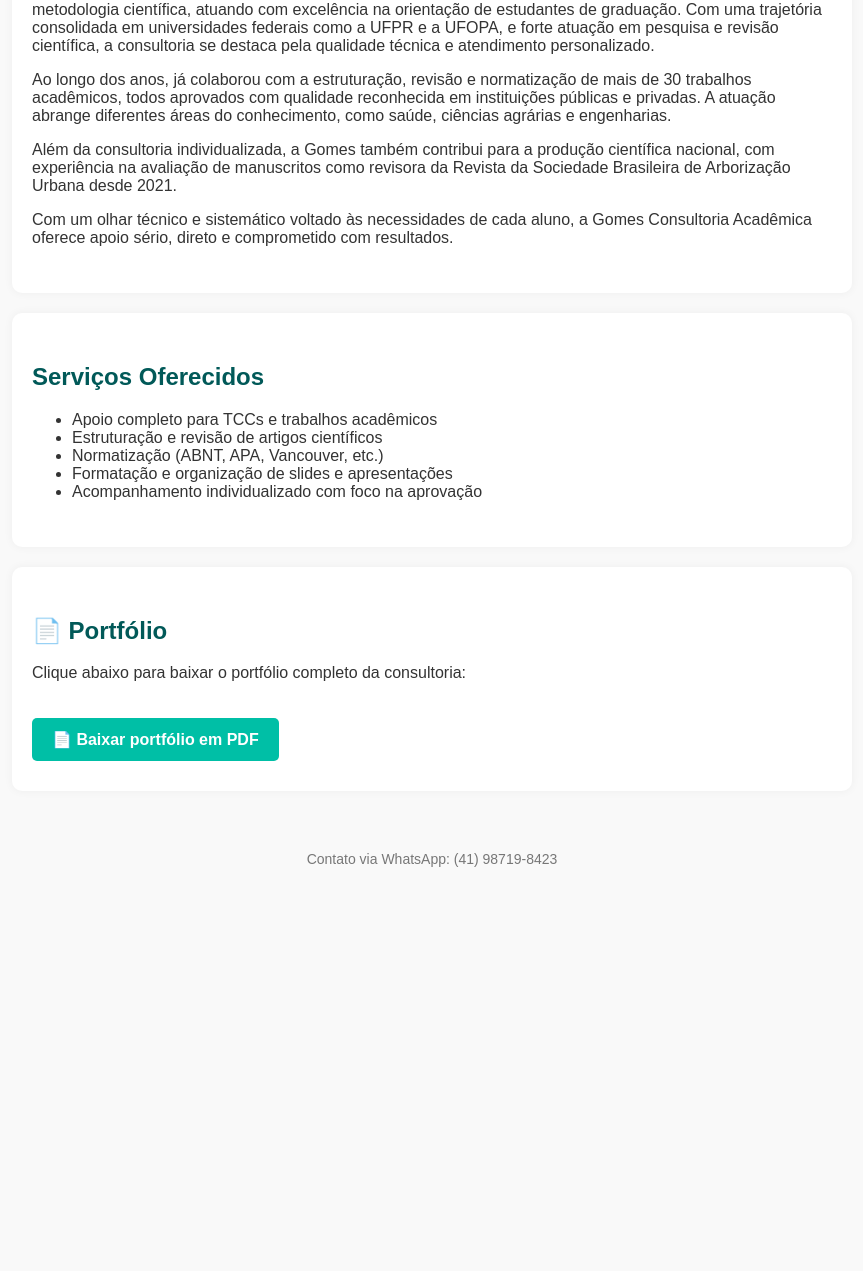
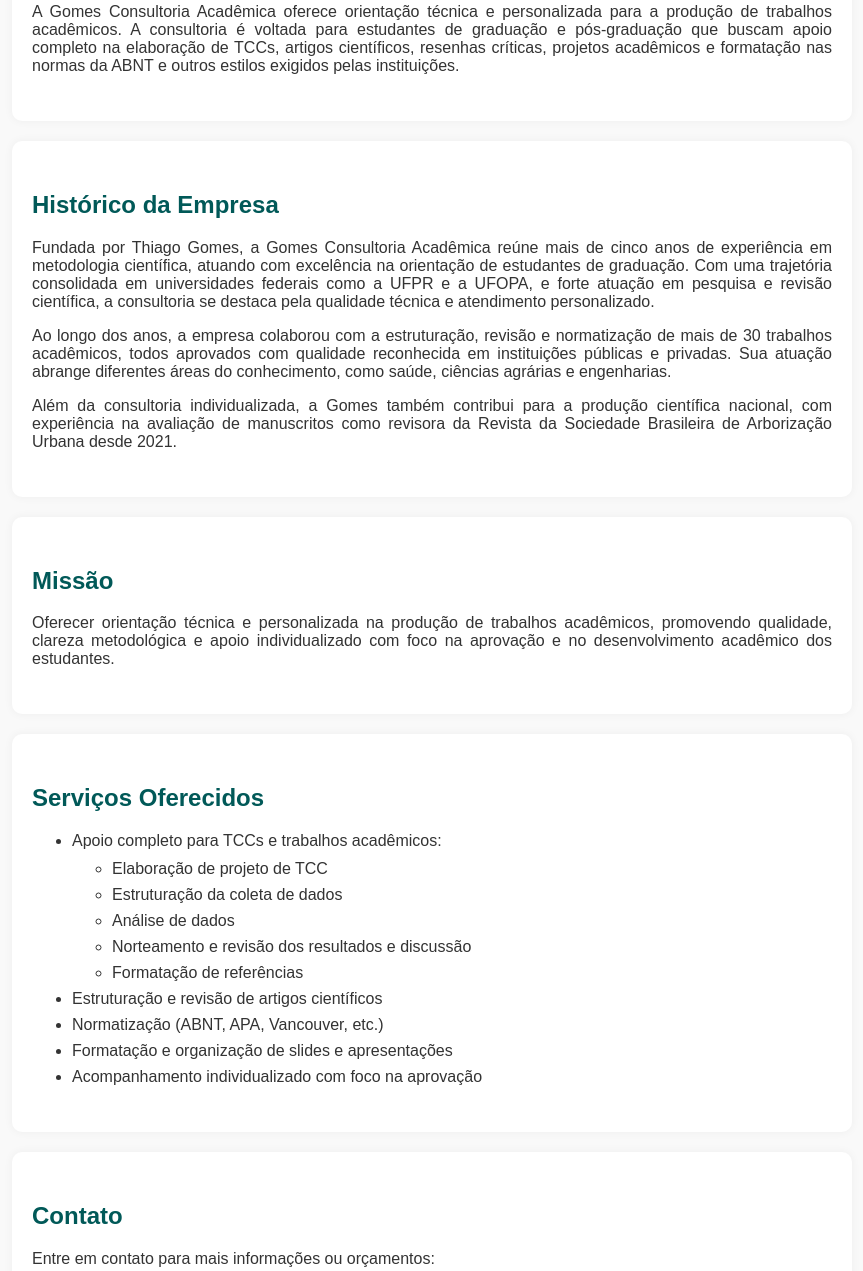
Before and after one commit to GomesConsultoria/Gomesconsultoria, a plain HTML site: page index.html in a window 1280 px wide. Shown: the part 466-1737 px from the top of the page, without its empty margins (208-1071 px from the left). Before the commit the page ends 1353 px from the top, so only its background shows below. Drawn offline with Linux system fonts and the light colour scheme.

Commit message:
Add files via upload

```diff
--- a/index.html
+++ b/index.html
@@ -19,7 +19,7 @@
             text-align: center;
         }
         header img {
-            max-width: 180px;
+            max-width: 200px;
             margin-bottom: 10px;
         }
         h1 {
@@ -34,6 +34,7 @@
             margin-top: 20px;
             border-radius: 10px;
             box-shadow: 0 0 10px rgba(0,0,0,0.05);
+            text-align: justify;
         }
         h2 {
             color: #015958;
@@ -42,15 +43,8 @@
             text-align: left;
             margin-top: 10px;
         }
-        .botao-download {
-            display: inline-block;
-            background-color: #00bfa6;
-            color: white;
-            padding: 12px 20px;
-            text-decoration: none;
-            border-radius: 5px;
-            font-weight: bold;
-            margin-top: 20px;
+        ul li {
+            margin-bottom: 8px;
         }
         footer {
             text-align: center;
@@ -69,17 +63,35 @@
     </header>
 
     <section>
-        <h2>Sobre a Consultoria</h2>
+        <h2>Apresentação</h2>
+        <p>A Gomes Consultoria Acadêmica oferece orientação técnica e personalizada para a produção de trabalhos acadêmicos. A consultoria é voltada para estudantes de graduação e pós-graduação que buscam apoio completo na elaboração de TCCs, artigos científicos, resenhas críticas, projetos acadêmicos e formatação nas normas da ABNT e outros estilos exigidos pelas instituições.</p>
+    </section>
+
+    <section>
+        <h2>Histórico da Empresa</h2>
         <p>Fundada por Thiago Gomes, a Gomes Consultoria Acadêmica reúne mais de cinco anos de experiência em metodologia científica, atuando com excelência na orientação de estudantes de graduação. Com uma trajetória consolidada em universidades federais como a UFPR e a UFOPA, e forte atuação em pesquisa e revisão científica, a consultoria se destaca pela qualidade técnica e atendimento personalizado.</p>
-        <p>Ao longo dos anos, já colaborou com a estruturação, revisão e normatização de mais de 30 trabalhos acadêmicos, todos aprovados com qualidade reconhecida em instituições públicas e privadas. A atuação abrange diferentes áreas do conhecimento, como saúde, ciências agrárias e engenharias.</p>
+        <p>Ao longo dos anos, a empresa colaborou com a estruturação, revisão e normatização de mais de 30 trabalhos acadêmicos, todos aprovados com qualidade reconhecida em instituições públicas e privadas. Sua atuação abrange diferentes áreas do conhecimento, como saúde, ciências agrárias e engenharias.</p>
         <p>Além da consultoria individualizada, a Gomes também contribui para a produção científica nacional, com experiência na avaliação de manuscritos como revisora da Revista da Sociedade Brasileira de Arborização Urbana desde 2021.</p>
-        <p>Com um olhar técnico e sistemático voltado às necessidades de cada aluno, a Gomes Consultoria Acadêmica oferece apoio sério, direto e comprometido com resultados.</p>
+    </section>
+
+    <section>
+        <h2>Missão</h2>
+        <p>Oferecer orientação técnica e personalizada na produção de trabalhos acadêmicos, promovendo qualidade, clareza metodológica e apoio individualizado com foco na aprovação e no desenvolvimento acadêmico dos estudantes.</p>
     </section>
 
     <section>
         <h2>Serviços Oferecidos</h2>
         <ul>
-            <li>Apoio completo para TCCs e trabalhos acadêmicos</li>
+            <li>
+                Apoio completo para TCCs e trabalhos acadêmicos:
+                <ul>
+                    <li>Elaboração de projeto de TCC</li>
+                    <li>Estruturação da coleta de dados</li>
+                    <li>Análise de dados</li>
+                    <li>Norteamento e revisão dos resultados e discussão</li>
+                    <li>Formatação de referências</li>
+                </ul>
+            </li>
             <li>Estruturação e revisão de artigos científicos</li>
             <li>Normatização (ABNT, APA, Vancouver, etc.)</li>
             <li>Formatação e organização de slides e apresentações</li>
@@ -88,9 +100,11 @@
     </section>
 
     <section>
-        <h2>📄 Portfólio</h2>
-        <p>Clique abaixo para baixar o portfólio completo da consultoria:</p>
-        <a href="portfolio_gomes_consultoria_academica.pdf" class="botao-download" download>📄 Baixar portfólio em PDF</a>
+        <h2>Contato</h2>
+        <p>Entre em contato para mais informações ou orçamentos:</p>
+        <p><strong>WhatsApp:</strong> (41) 98719-8423</p>
+        <p><strong>E-mail:</strong> contato@gomesconsultoria.com</p>
+        <p><strong>Instagram:</strong> @gomes.consultoria.academica</p>
     </section>
 
     <footer>
```
